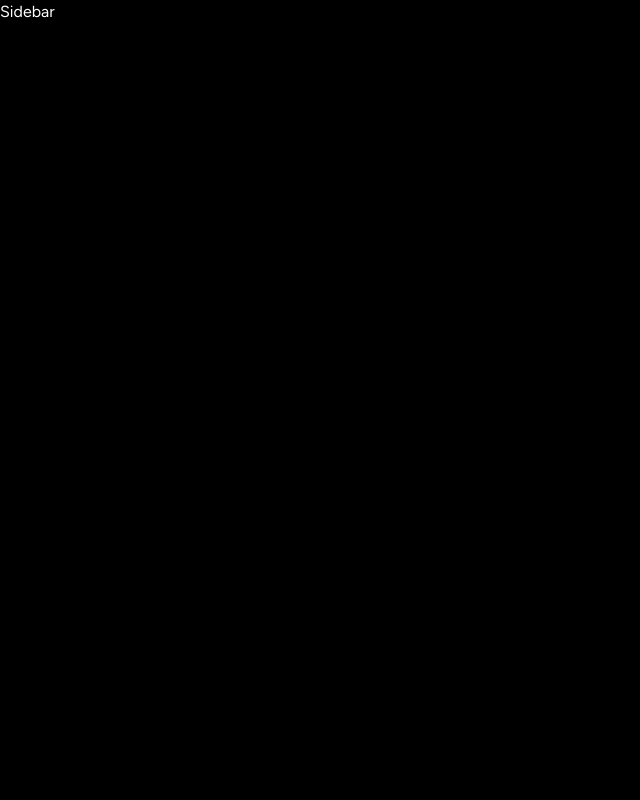
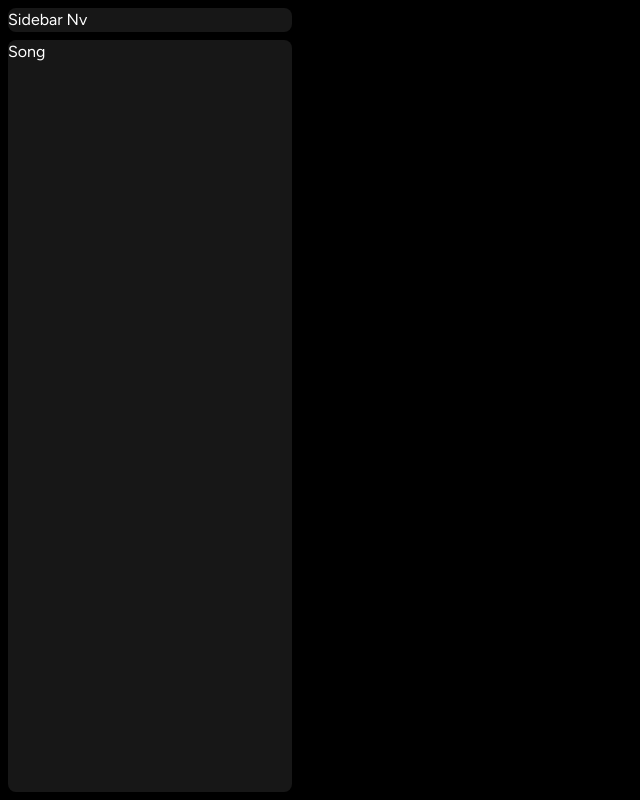
Before and after one commit to pdromoreno7/08-spotify-clone, a Next.js app: page / in a window 1280 px wide. Shown: the whole page, without its empty margins (0-640 px from the left). Built offline with nearby package versions, Linux system fonts and the light colour scheme.

Commit message:
feat: Box added

```diff
--- /dev/null
+++ b/components/Box.tsx
@@ -0,0 +1,27 @@
+import { twMerge } from "tailwind-merge";
+import { ReactNode, FC } from "react";
+
+interface BoxProps {
+  children: ReactNode;
+  className?: string;
+}
+
+const Box: FC<BoxProps> = ({ children, className }) => {
+  return (
+    <div
+      className={twMerge(
+        `
+          bg-neutral-900
+          rounded-lg
+          h-fit
+          w-full
+          `,
+        className
+      )}
+    >
+      {children}
+    </div>
+  );
+};
+
+export default Box;
--- a/components/Sidebar.tsx
+++ b/components/Sidebar.tsx
@@ -3,6 +3,7 @@ import { HiHome } from "react-icons/hi";
 import { BiSearch } from "react-icons/bi";
 import { usePathname } from "next/navigation";
 import { useMemo } from "react";
+import Box from "./Box";
 
 interface SidebarProps {
   children: React.ReactNode;
@@ -28,7 +29,14 @@ const Sidebar: React.FC<SidebarProps> = ({ children }) => {
     ],
     [pathname]
   );
-  return <div className="flex h-full">Sidebar</div>;
+  return (
+    <div className="flex h-full">
+      <div className="hidden md:flex flex-col gap-y-2 bg-black h-hull p-2 w-[300px]">
+        <Box>Sidebar Nv</Box>
+        <Box className="overflow-y-auto h-full">Song</Box>
+      </div>
+    </div>
+  );
 };
 
 export default Sidebar;
--- a/package.json
+++ b/package.json
@@ -20,6 +20,7 @@
     "react": "18.2.0",
     "react-dom": "18.2.0",
     "react-icons": "^4.10.1",
+    "tailwind-merge": "^2.2.1",
     "tailwindcss": "3.3.3",
     "typescript": "5.2.2"
   }
```
Also changed, not shown: 1 other file (tests, documents, lock files or other folders).
